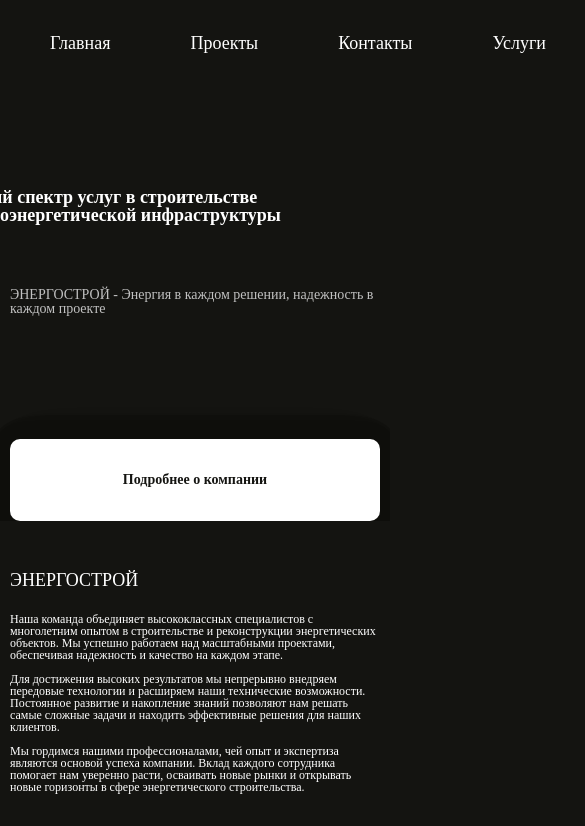
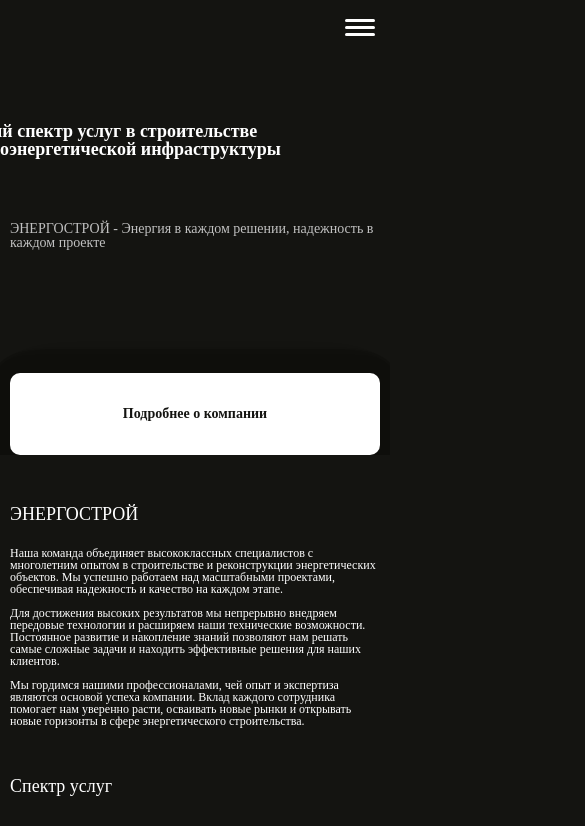
Before and after one commit to Daniks0-0/ENERGOSTROY, a React (Vite) app: page / in a window 390 px wide. Shown: the top 826 px of the page, 585 px wide, since content can reach past the window. Built offline with nearby package versions, Linux system fonts and the light colour scheme.

Commit message:
start mobile menu

```diff
--- a/index.html
+++ b/index.html
@@ -11,6 +11,7 @@
   <link href="https://fonts.googleapis.com/css2?family=Oswald:wght@200..700&display=swap" rel="stylesheet">
   <meta name="viewport" content="width=device-width, initial-scale=1.0" />
   <title>ЭНЕРГОСТРОЙ</title>
+
 </head>
 
 <body>
--- a/src/components/Navbar/Navbar.jsx
+++ b/src/components/Navbar/Navbar.jsx
@@ -1,16 +1,12 @@
-import React from "react";
+import React, { useState } from "react";
 import { NavLink, useNavigate } from "react-router";
 import "./Navbar.scss";
 import logo from "../../assets/mainlogo.svg";
 
 
-
 const Navbar = () => {
-
-
-
     const navigate = useNavigate();
-
+    const [menuOpen, setMenuOpen] = useState(false); // Состояние для управления меню
     //обработчки для "контакты"
     const handleContactsClick = () => {
         navigate("/"); //переход на главную страницу
@@ -21,8 +17,8 @@ const Navbar = () => {
                 contactsSection.scrollIntoView({ behavior: "smooth" });
             }
         }, 100);
+        setMenuOpen(false); //закрываем меню после нажатия на ссылку
     }
-
     //обработчки для "Услуги"
     const handleServicesClick = () => {
         navigate("/");
@@ -33,25 +29,38 @@ const Navbar = () => {
                 servicesSection.scrollIntoView({ behavior: "smooth" });
             }
         }, 100); //100 задержка для прогрузки страницы
+        setMenuOpen(false); //закрываем меню после нажатия на ссылку
+    }
+    //кнопка бургер меню
+    const handleBurgerClick = () => {
+        setMenuOpen(!menuOpen); // Переключение состояния меню
     }
 
     return (
-
-         <nav>
+        <div>
+            <button
+                className={`burger ${menuOpen ? "open" : ""}`}
+                id="button_id"
+                onClick={handleBurgerClick}
+            >
+                <div className="burger__line"></div>
+                <div className="burger__line"></div>
+                <div className="burger__line"></div>
+            </button>
+            <nav className={`menu ${menuOpen ? "open" : ""}`}>
                 <div>
                     <a href="/">
                         <img src={logo} alt="Энергострой" />
                     </a>
-
                 </div>
-                    <ul className="for-PC">
+                <ul className={`for-PC ${menuOpen ? "active" : ""}`}>                     {/*добавляем класс active к элементу, если значение переменной menuOpen равно true. */}
                     <li>
-                            <NavLink to="/" end className="link">
+                        <NavLink to="/" end className="link" onClick={() => setMenuOpen(false)}>
                             Главная
                         </NavLink>
                     </li>
                     <li>
-                            <NavLink to="/projects" end className="link">
+                        <NavLink to="/projects" end className="link" onClick={() => setMenuOpen(false)}>
                             Проекты
                         </NavLink>
                     </li>
@@ -59,24 +68,25 @@ const Navbar = () => {
                         <a onClick={handleContactsClick} className="link">
                             Контакты
                         </a>
-
                     </li>
                     <li>
                         <a onClick={handleServicesClick} className="link">
                             Услуги
                         </a>
                     </li>
-
                 </ul>
                 <div className="contacts__header">
                     <a href="tel:+74742710156">+7 (4742) 71-01-56</a>
-                        <a href="mailto:energo_stroy48@bk.ru?subject=Здравствуйте! Я отправляю это письмо через сайт вашей компании.">energo_stroy48@bk.ru</a>
+                    <a href="mailto:energo_stroy48@bk.ru?subject=Здравствуйте! Я отправляю это письмо через сайт вашей компании.">
+                        energo_stroy48@bk.ru
+                    </a>
                 </div>
             </nav>
+        </div>
+    );
+}
 
 
 
-    );
-}
 
 export default Navbar;
--- a/src/components/Navbar/Navbar.scss
+++ b/src/components/Navbar/Navbar.scss
@@ -1,4 +1,8 @@
-nav{
+div {
+    button {
+        display: none; // По умолчанию скрыта
+    }
+    nav {
         display: flex;
         flex-direction: row;
         gap: clamp(50px, 6vw, 100px);
@@ -8,7 +12,7 @@ nav{
         width: 100%;
 
         div {
-        a{
+            a {
                 img {
                     max-width: 120px;
                     width: 100%;
@@ -17,14 +21,14 @@ nav{
                 }
             }
         }
+
         .for-PC {
             display: flex;
             flex-direction: row;
             gap: 80px;
+
             li {
-            .link{
-
-
+                .link {
                     font-weight: 300;
                     font-size: 18px;
                     font-family: var(--font-family);
@@ -33,11 +37,11 @@ nav{
                     transition: 0.5s;
                     cursor: pointer;
                 }
-            .link:hover{
+
+                .link:hover {
                     color: #a3a3a3;
                     text-decoration: underline;
                 }
-
             }
         }
 
@@ -45,6 +49,7 @@ nav{
             display: flex;
             flex-direction: column;
             gap: 10px;
+
             a {
                 font-weight: 300;
                 font-size: 18px;
@@ -52,13 +57,92 @@ nav{
                 text-decoration: none;
                 transition: 0.5s;
             }
-        a:hover{
+
+            a:hover {
                 color: #a3a3a3;
                 text-decoration: underline;
             }
         }
-
+    }
 }
 @media (max-width: 1200px) {
+    div {
+        button {
+            display: flex;
+            padding-right: 0;
+            justify-content: center;
+            flex-direction: column;
+            padding: 0;
+            border: 0;
+            background: transparent;
+            width: 30px;
+            height: 30px;
+            cursor: pointer;
+            position: fixed;
+            top: 10px;
+            right: 15px;
 
+            .burger__line {
+                position: relative;
+                width: 100%;
+                height: 3px;
+                background-color: #fff;
+                margin-top: 4px;
+                border-radius: 3px;
+                transition: 0.5s;
             }
+
+            // Анимация для открытого состояния
+            &.open {
+                .burger__line:nth-child(1) {
+                    transform: rotate(40deg) translateY(9px);
+                }
+
+                .burger__line:nth-child(2) {
+                    opacity: 0;
+                    transition: opacity 0.2s;
+                }
+
+                .burger__line:nth-child(3) {
+                    transform: rotate(-40deg) translateY(-9px);
+                }
+            }
+            &:focus {
+                outline: none;
+            }
+        }
+        // Скрываем навигацию для мобильных устройств
+        .menu {
+            display: none; // По умолчанию скрыто
+            flex-direction: column;
+            align-items: center;
+            gap: 20px;
+            background-color: #000;
+            position: absolute;
+            top: 50px;
+            left: 0;
+            width: 100%;
+            padding: 20px;
+            z-index: 10;
+            transition: transform 0.3s ease-in-out;
+
+            &.open {
+                display: flex; // Показать меню, если класс "open"
+            }
+
+
+            &.open {
+                display: flex;
+                flex-direction: column;
+                gap: 20px;
+                background: #fff; // Добавляем фон для меню
+                position: absolute;
+                top: 50px;
+                left: 0;
+                width: 100%;
+                padding: 20px;
+                z-index: 10;
+            }
+        }
+    }
+}
```
Lines whose indentation alone changed are shown as unchanged.
